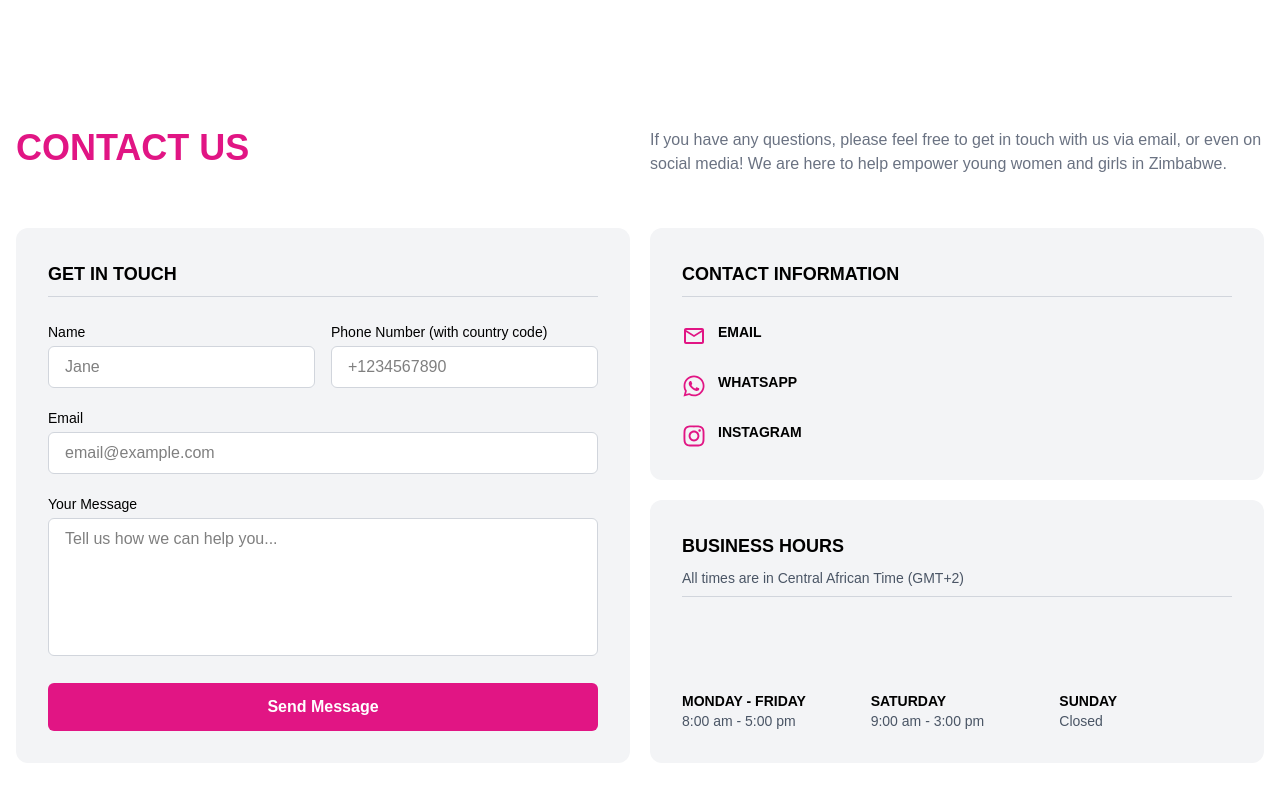
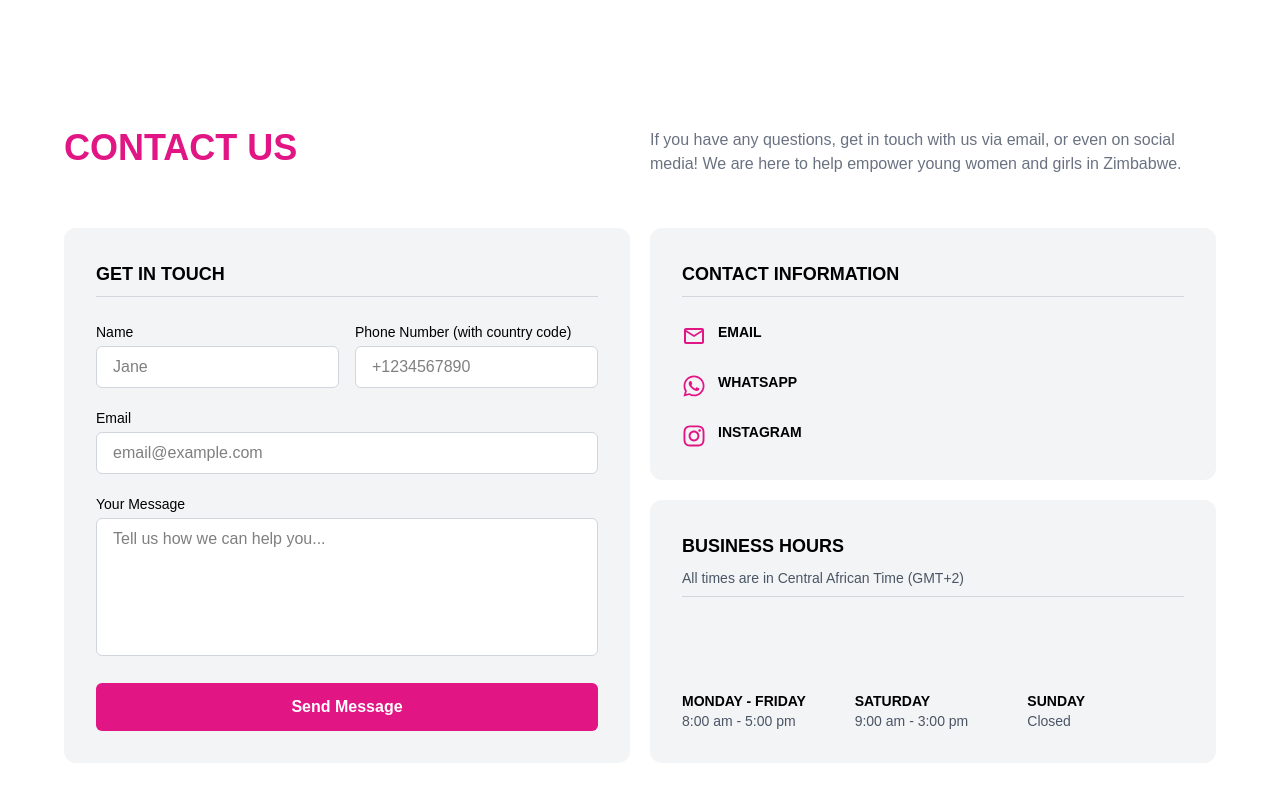
Before and after one commit to lorrainemakuyana/my-vision-initiative, a Next.js app: page / in a window 1280 px wide. Shown: the part 3320-4120 px from the top of the page. Built offline with nearby package versions, Linux system fonts and the light colour scheme; no server answers; a web font is replaced by a local one.

Commit message:
fix(contact)

```diff
--- a/src/components/Contact.tsx
+++ b/src/components/Contact.tsx
@@ -38,14 +38,14 @@ function Contact() {
 
   return (
     <section className="w-full bg-white px-4 py-16" id="contact">
-      <div className="mx-auto max-w-7xl">
+      <div className="mx-auto max-w-6xl">
         {/* Header */}
         <div className="mb-12 grid grid-cols-1 gap-5 lg:grid-cols-2 lg:items-start">
           <h2 className="font-playfairDisplay text-magenta mb-3 text-4xl font-bold">
             CONTACT US
           </h2>
           <p className=" mx-auto max-w-2xl text-gray-500">
-            If you have any questions, please feel free to get in touch with us
+            If you have any questions, get in touch with us
             via email, or even on social media! We are here to help empower
             young women and girls in Zimbabwe.
           </p>
```
